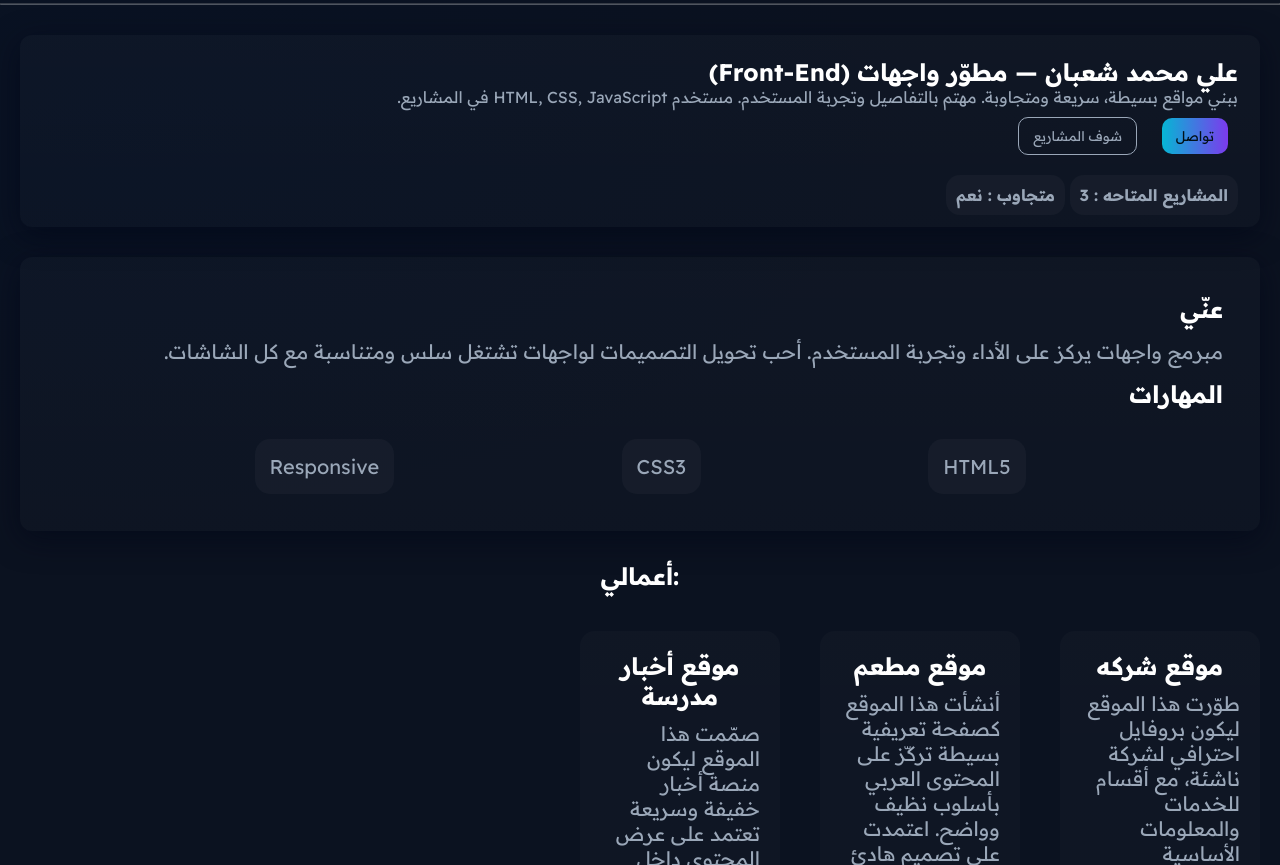
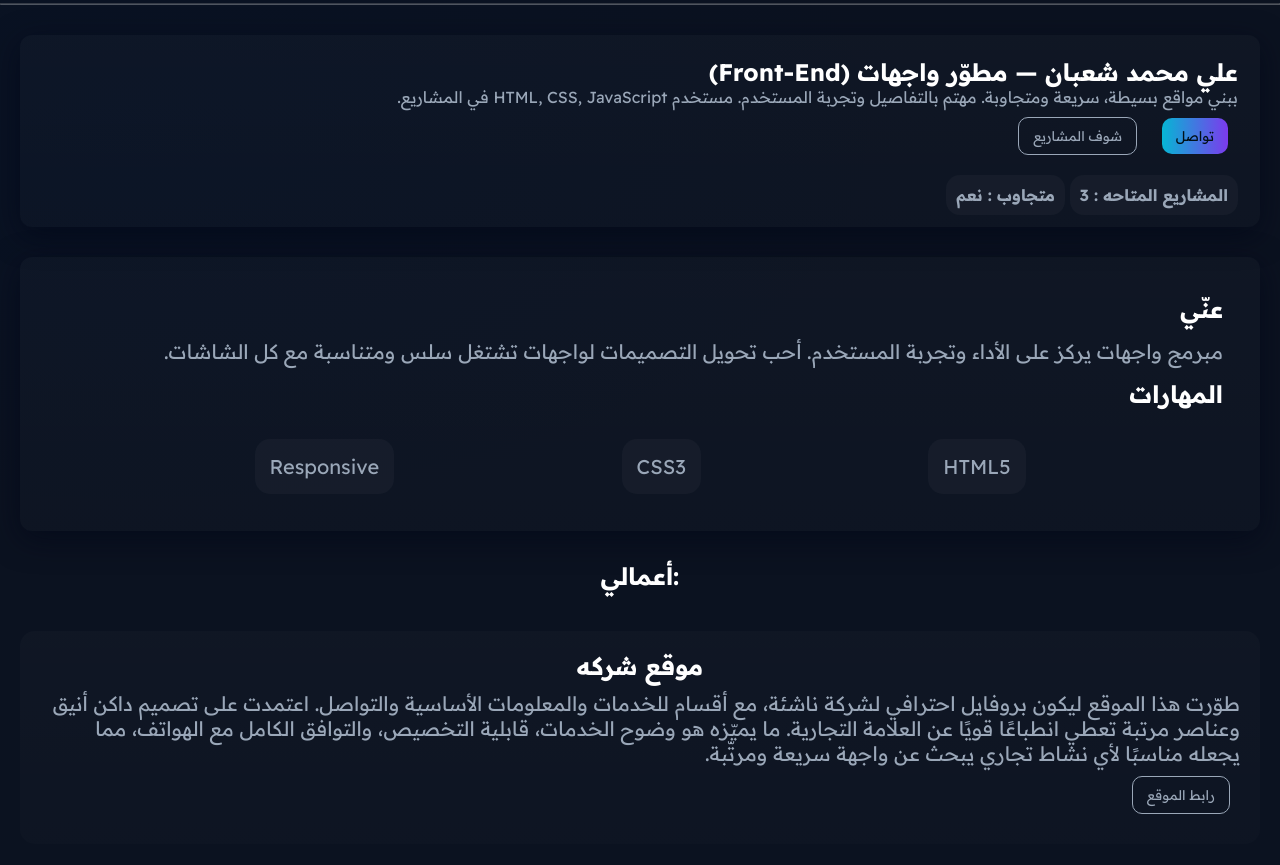
Before and after one commit to LEO-Coder-533/portfolio-Aly-Mohamed-SBN, a plain HTML site: page index.html in a window 1280 px wide. Shown: the part 87-952 px from the top of the page. Drawn offline with Linux system fonts and the light colour scheme.

Commit message:
Update style.css

```diff
--- a/style.css
+++ b/style.css
@@ -159,8 +159,7 @@ h6{
     margin: 20px;
     border-radius: 15px;
     transition: all 0.2s ease-in-out;
-    max-width: 200px;
-    min-width: 100px;
+     min-width: 100px;
 }
 .card:hover{
     animation: flow 3s infinite;
```
